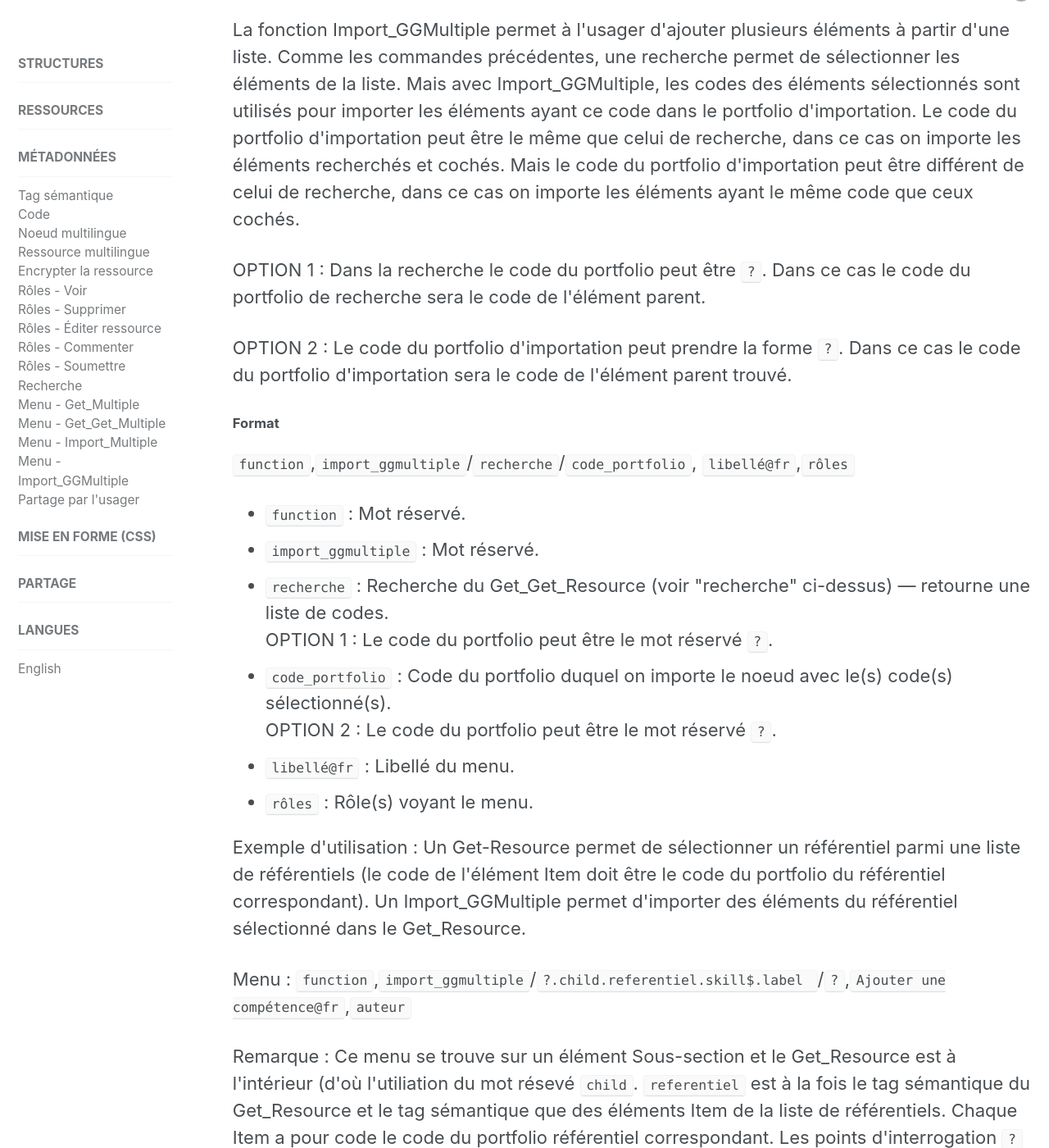
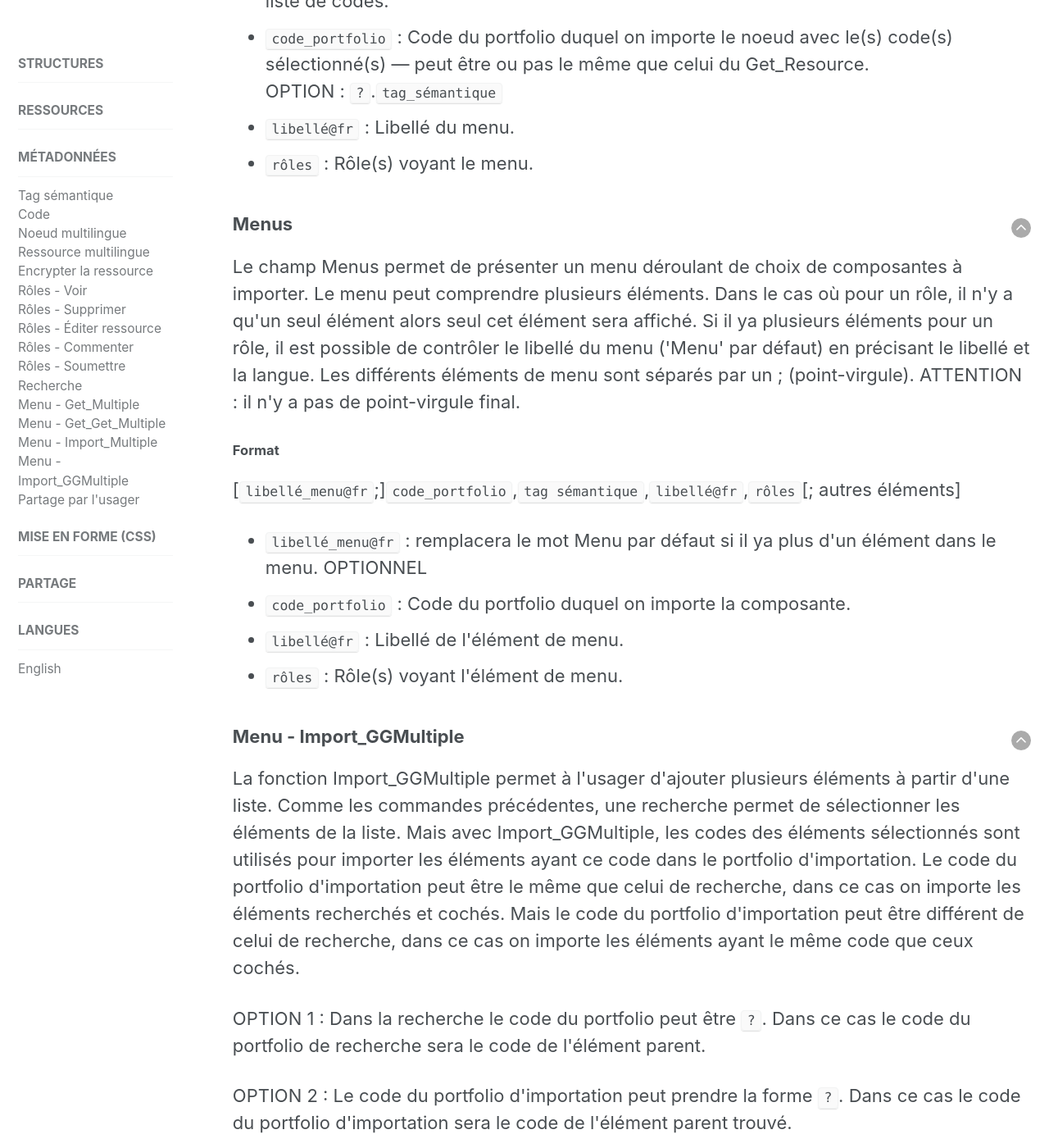
Before and after one commit to karutaproject/karuta-frontend-documentation, a Jekyll site: the page built from _pages/metadata_fr.html, in a window 1280 px wide and 1400 px high, scrolled down 8113 px. Shown: the whole window at 82% size. Built offline with Jekyll 4.4.1, drawn with Linux system fonts in a browser that asks for light colours; some of the changed text lies outside the part shown.

Commit message:
ajout Menus ajout text et resource dans Recherche

```diff
--- a/_pages/metadata_fr.html
+++ b/_pages/metadata_fr.html
@@ -201,9 +201,20 @@ sidebar:
 		fait à l'intérieur du portfolio courant (portfolio qui contient l'élément Get_).
 	</p>
 	<p>
-		OPTION <code>fileid</code> : L'élément cherché peut être une Image. On remplace alors
+		OPTION <code>text</code> : L'élément cherché doit être un Texte (court ou long). On remplace alors
+		<code>label</code> par <code>text</code>. Dans ce cas, c'est le texte et non le libellé qui sera affiché.
+	</p>
+	<p>
+		OPTION <code>fileid</code> : L'élément cherché doit être une Image. On remplace alors
 		<code>label</code> par <code>fileid</code>. Dans ce cas, l'élément Image doit être déclaré
 		à même le portfolio où se trouve l'élément Get_ (et non pas dans un portfolio Référentiel)
+		&rarr; donc à utiliser avec l'option <code>self</code>.
+	</p>
+	<p>
+		OPTION <code>resource</code> : L'élément cherché peut être un Item. On remplace alors
+		<code>label</code> par <code>resource</code>. Dans ce cas, l'élément Item doit être déclaré
+		à même le portfolio où se trouve l'élément Get_ (et non pas dans un portfolio Référentiel). L'effet sera contrairement à label,
+		la mise à jour du get_resource si l'item correspondant sélectionné est modifié.
 		&rarr; donc à utiliser avec l'option <code>self</code>.
 	</p>
 	<h4>Format de la recherche pour un Get_Get_ (élément Get_Get_Resource ou menu Get_Get_Multiple)</h4>
@@ -328,6 +339,28 @@ sidebar:
 		<li><code>libellé@fr</code> : Libellé du menu.</li>
 		<li><code>rôles</code> : Rôle(s) voyant le menu.</li>
 	</ul>
+</article>
+
+<article>
+	<a style='float:right' href='#top'><img src='../assets/img/arrow-up.png'/></a>
+	<h3 id='menus'>Menus</h3>
+	<p>
+		Le champ Menus permet de présenter un menu déroulant de choix de composantes à importer. Le menu peut comprendre plusieurs éléments. Dans le cas où pour un rôle,
+		 il n'y a qu'un seul élément alors seul cet élément sera affiché. Si il ya plusieurs éléments pour un rôle, il est possible de contrôler
+		  le libellé du menu ('Menu' par défaut) en précisant le libellé et la langue. Les différents éléments de menu sont séparés par un ; (point-virgule).
+		  ATTENTION : il n'y a pas de point-virgule final.
+	</p>
+	<h4>Format</h4>
+	<p>
+		[<code>libellé_menu@fr</code>;]<code>code_portfolio</code>,<code>tag sémantique</code>,<code>libellé@fr</code>,<code>rôles</code>[; autres éléments]
+	</p>
+	<ul>
+		<li><code>libellé_menu@fr</code> : remplacera le mot Menu par défaut si il ya plus d'un élément dans le menu. OPTIONNEL</li>
+		<li><code>code_portfolio</code> : Code du portfolio duquel on importe la composante.</li>
+		<li><code>libellé@fr</code> : Libellé de l'élément de menu.</li>
+		<li><code>rôles</code> : Rôle(s) voyant l'élément de menu.</li>
+	</ul>
+	</p>
 </article>
 
 <article>
```
Also changed, not shown: other parts of _pages/metadata_fr.html (+1 -1 lines).
